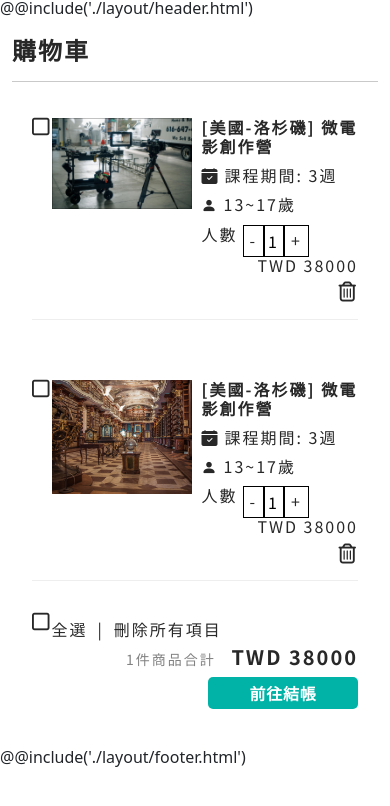
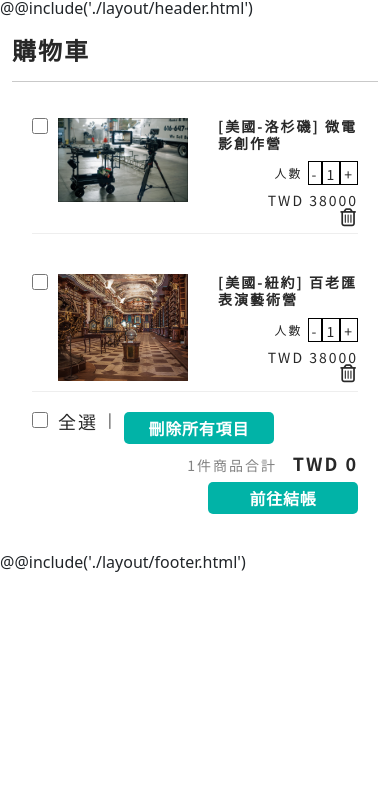
Before and after one commit to axekk121217/project_g2, a PHP site: page /cart.html in a window 390 px wide. Shown: the top 806 px of the page. Run offline with PHP 8.4, Linux system fonts and the light colour scheme; style sheets or scripts are compiled from the project's sources; some libraries are stand-ins or nearby versions.

Commit message:
add cart

```diff
--- a/package.json
+++ b/package.json
@@ -34,12 +34,12 @@
     "sass": "^1.44.0"
   },
   "dependencies": {
+    "@fortawesome/fontawesome-free": "^5.15.4",
     "aos": "^2.3.4",
     "bootstrap": "^5.1.3",
+    "bootstrap-icons": "^1.7.2",
     "jquery": "^3.6.0",
     "swiper": "^7.3.4",
-    "@fortawesome/fontawesome-free": "^5.15.4",
-    "bootstrap-icons": "^1.7.2",
     "vue": "^2.6.14"
   }
 }
--- a/src/cart.html
+++ b/src/cart.html
@@ -6,158 +6,91 @@
     <meta name="viewport" content="width=device-width, initial-scale=1.0">
     <title>購物車</title>
     <link rel="stylesheet" href="css/style.css">
+    <script src="js/vue.js"></script>
+    <script src="js/vue.min.js"></script>
     <script src="https://kit.fontawesome.com/8c41348ce8.js" crossorigin="anonymous"></script>
+    <script src="https://cdn.jsdelivr.net/npm/bootstrap@5.1.1/dist/js/bootstrap.bundle.min.js" integrity="sha384-/bQdsTh/da6pkI1MST/rWKFNjaCP5gBSY4sEBT38Q/9RBh9AH40zEOg7Hlq2THRZ" crossorigin="anonymous"></script>
 </head>
 <body>
     @@include('./layout/header.html')
 
-    <section class="cart_container">
+    <section class="cart_container" id="cart">
         <div class="container">
             <div class="cart_head">
                 <h1 class="cart_headTitle">購物車</h1>
                 <hr>
             </div>
-            <div class="cart_board">
-                <div class="cart_item cart_item-lg">
+            <div class="cart_board" v-for="cart_product in cart_products">
+                <div class="cart_item cart_item_lg">
                     <div class="cart_checkBox">
-                        <i class="fa fa-lg fa-square-o"></i>
+                        <input type="checkbox"  name="" @click="singleCheck(cart_product.id)" :checked="selectedProducts.indexOf(cart_product.id)!=-1">
                     </div>
-                    <img src="./images/member/image1.png" alt="">
+                    <img :src="cart_product.image" alt="">
                     <div class="cart_detail">
                         <div class="row">
                             <div class="col-md-6">
                                 <div class="cart_productDetail">
-                                    <h3 class="cart_productDetailTitle">[美國-洛杉磯] 微電影創作營</h3>
+                                    <h3 class="cart_productDetailTitle">{{ cart_product.title }}</h3>
                                     <div class="cart_productOption">
-                                        <h3><i class="bi bi-calendar-check-fill"></i>課程期間: 3週</h3>
-                                        <h3><i class="bi bi-person-fill"></i>13~17歲</h3>
+                                        <h3><i class="bi bi-calendar-check-fill"></i>{{ cart_product.iconWeekWord }}</h3>
+                                        <h3><i class="bi bi-person-fill"></i>{{ cart_product.iconYearWord }}</h3>
                                     </div>
                                     <div class="cart_content">
-                                        我們將英語課程結合了影視課程，為喜愛美國文化及影視有興趣學生提供最佳的機會，深入了解好萊塢。配合好萊塢著名景點及名人居住區域介紹，讓喜愛美國明星的你，感受進一步的接觸。
+                                        <p class="cart_contentWord">{{ cart_product.content }}</p>
                                     </div>
                                 </div>
                             </div>
-                            <div class="col-md-2">
-                                <h3 class="cart_people">人數</h3>
+                            <div class="col-md-3" >
                                 <div class="cart_personItem">
-                                    <div class="cart_substract">-</div>
-                                    <input type="text" id="cart_text" value="1">
-                                    <div class="cart_add">+</div>
+                                    <h3 class="cart_people">人數</h3>
+                                    <div class="cart_substract" @click="reduce(cart_product)">-</div>
+                                    <p class="cart_text">{{ cart_product.count }}</p>
+                                    <div class="cart_add" @click="add(cart_product)">+</div>
                                 </div>
                             </div>
                             <div class="col-md-2">
-                                <div class="cart_price">TWD 38000</div>
+                                <div class="cart_price">TWD {{ cart_product.price * cart_product.count  }}</div>
                             </div>
-                            <div class="col-md-2">
-                                <div data-toggle="modal" data-target="#cart_confirm_modal" class="cart_btn btn-trash">
-                                    <i class="fa fa-lg fa-trash-o"></i>
+                            <div class="col-md-1">
+                                <div data-toggle="modal" data-target="#cart_confirm_modal" class="cart_btn btn-trash text-end">
+                                    <i class="fa fa-lg fa-trash-o"
+                                        @click="remove(cart_product.id)">
+                                    </i>
                                 </div>
                             </div>
                         </div>
                     </div>
-
-                    <!-- 手機板 -->
-                    <div class="cart_detailPhone">
-                        <div class="cart_productDetailPhone">
-                            <h3 class="cart_productDetailTitlePhone">[美國-洛杉磯] 微電影創作營</h3>
-                            <div class="cart_productOptionPhone">
-                                <h3><i class="bi bi-calendar-check-fill"></i>課程期間: 3週</h3>
-                                <h3><i class="bi bi-person-fill"></i>13~17歲</h3>
-                            </div>
-                        </div>
-
-                        <div class="cart_personItemPhone">
-                            <div class="cart_personAll">
-                                <h3 class="cart_peoplePhone">人數</h3>
-                                <div class="cart_substract">-</div>
-                                <input type="text"id="cart_text" value="1">
-                                <div class="cart_add">+</div>
-                            </div>
-                        </div>
-                        <div class="cart_pricePhone text-end">TWD 38000</div>
-                        <div data-toggle="modal" data-target="#cart_confirm_modal" class="cart_btnPhone btn-trash text-end">
-                            <i class="fa fa-lg fa-trash-o"></i>
-                        </div>
-                    </div>
                 </div>
             </div>
-
-            <div class="cart_board">
-                <div class="cart_item cart_item-lg">
+            <div class="cart_footer">
+                <div class="cart_boardAction">
                     <div class="cart_checkBox">
-                        <i class="fa fa-lg fa-square-o"></i>
-                    </div>
-                    <img src="./images/member/image2.png" alt="">
-                    <div class="cart_detail">
-                        <div class="row">
-                            <div class="col-md-6">
-                                <div class="cart_productDetail">
-                                    <h3 class="cart_productDetailTitle">[美國-紐約] 百老匯表演藝術營</h3>
-                                    <div class="cart_productOption">
-                                        <h3><i class="bi bi-calendar-check-fill"></i>課程期間: 3週</h3>
-                                        <h3><i class="bi bi-person-fill"></i>13~17歲</h3>
-                                    </div>
-                                    <div class="cart_content">
-                                        透過每週主題對百老匯探討，您將可以得到深入的解析與認知。了解表演技巧及如何成為一名出色的表演者，深入體驗劇場魅力。
-                                    </div>
+                        <input type="checkbox"  name="" @click="selectAll" v-model="checkAll" id="checkBoxAll">
+                        <label for="checkBoxAll" class="cart_CheckBoxTitle">全選</label>
+                        <span class="cart_gap">|</span>
+                        <button type="button" class="btn_sub" data-bs-toggle="modal" data-bs-target="#exampleModal">刪除所有項目</button>
+                        <div class="modal fade" id="exampleModal" tabindex="-1" aria-labelledby="exampleModalLabel" aria-hidden="true">
+                            <div class="modal-dialog modal-dialog-centered ">
+                                <div class="modal-content">
+                                    <div class="modal-header">
+                                    <h5 class="modal-title" id="exampleModalLabel">購物車</h5>
+                                    <button type="button" class="btn-close" data-bs-dismiss="modal" aria-label="Close"></button>
                                 </div>
-                            </div>
-                            <div class="col-md-2">
-                                <h3 class="cart_people">人數</h3>
-                                <div class="cart_personItem">
-                                    <div class="cart_substract">-</div>
-                                    <input type="text" id="cart_text" value="1">
-                                    <div class="cart_add">+</div>
+                                <div class="modal-body">
+                                    <p>確定要刪除所有行程</p>
                                 </div>
-                            </div>
-                            <div class="col-md-2">
-                                <div class="cart_price ">TWD 38000</div>
-                            </div>
-                            <div class="col-md-2">
-                                <div data-toggle="modal" data-target="#cart_confirm_modal" class="cart_btn btn-trash">
-                                    <i class="fa fa-lg fa-trash-o"></i>
+                                <div class="modal-footer">
+                                    <button type="button" class="btn_sub" data-bs-dismiss="modal">取消</button>
+                                    <button type="button" class="btn_sub" data-bs-dismiss="modal" @click="removeAll">確認</button>
                                 </div>
                             </div>
                         </div>
                     </div>
-
-                    <!-- 手機板 -->
-                    <div class="cart_detailPhone">
-                        <div class="cart_productDetailPhone">
-                            <h3 class="cart_productDetailTitlePhone">[美國-洛杉磯] 微電影創作營</h3>
-                            <div class="cart_productOptionPhone">
-                                <h3><i class="bi bi-calendar-check-fill"></i>課程期間: 3週</h3>
-                                <h3><i class="bi bi-person-fill"></i>13~17歲</h3>
-                            </div>
-                        </div>
-                        <div class="cart_personItemPhone">
-                            <div class="cart_personAll">
-                                <h3 class="cart_peoplePhone">人數</h3>
-                                <div class="cart_substract">-</div>
-                                <input type="text" id="cart_text" value="1">
-                                <div class="cart_add">+</div>
-                            </div>
-                        </div>
-                        <div class="cart_pricePhone text-end">TWD 38000</div>
-                        <div data-toggle="modal" data-target="#cart_confirm_modal" class="cart_btnPhone btn-trash text-end">
-                            <i class="fa fa-lg fa-trash-o"></i>
-                        </div>
-                    </div>
-                </div>
-            </div>
-
-            <div class="cart_footer">
-                <div class="cart_boardAction">
-                    <div class="cart_checkBox">
-                        <i class="fa fa-lg fa-square-o"></i>
-                        <span class="cart_CheckBoxTitle">全選</span>
-                        <span class="cart_gap">|</span>
-                        <span class="cart_delectAll">刪除所有項目</span>
                     </div>
                     <div class="cart_boardBtnAll text-end">
                         <div class="cart_total">
                             <span class="cart_priceTitle">1件商品合計</span>
-                            <span class="cart_totalPrice">TWD 38000</span>
+                            <span class="cart_totalPrice">TWD {{ total }}</span>
                         </div>
                         <a href="process.html"><button class="btn_sub">前往結帳</button></a>
                     </div>
@@ -167,22 +100,7 @@
     </section>
 
     @@include('./layout/footer.html')
-
     <script>
-        // 打勾
-        const checkbox = document.querySelectorAll('i.fa-square-o');
-        for(let i = 0; i < checkbox.length; i++) {
-            checkbox[i].addEventListener('click', function(){
-                if(checkbox[i].classList.contains('fa-square-o')) {
-                    checkbox[i].classList.remove('fa-square-o');
-                    checkbox[i].classList.add('fa-check-square-o');
-                } else {
-                    checkbox[i].classList.remove('fa-check-square-o');
-                    checkbox[i].classList.add('fa-square-o');
-                }
-            });
-        }
-
         // 設定當前頁面 css：桌機版 header
         let page = document.getElementsByClassName("header_pg");
         for(let i = 0; i < (page.length); i++){
@@ -197,6 +115,84 @@
                 ham_page[i].removeAttribute('id');
             }
         }
+
+
+        // Vue 購物車功能
+        new Vue({
+            el: '#cart',
+            data: {
+                checkAll: false,
+                selectedProducts: [],
+                cart_products: [
+                    {
+                        id: 1,
+                        image: './images/member/image1.png',
+                        title: '[美國-洛杉磯] 微電影創作營',
+                        iconWeekWord: '課程期間: 3週',
+                        iconYearWord: '13~17歲',
+                        content: '我們將英語課程結合了影視課程，為喜愛美國文化及影視有興趣學生提供最佳的機會，深入了解好萊塢。配合好萊塢著名景點及名人居住區域介紹，讓喜愛美國明星的你，感受進一步的接觸。',
+                        price: 38000,
+                        count: 1
+                    },
+                    {
+                        id: 2,
+                        image: './images/member/image2.png',
+                        title: '[美國-紐約] 百老匯表演藝術營',
+                        iconWeekWord: '課程期間: 3週',
+                        iconYearWord: '13~17歲',
+                        content: '透過每週主題對百老匯探討，您將可以得到深入的解析與認知。了解表演技巧及如何成為一名出色的表演者，深入體驗劇場魅力。',
+                        price: 38000,
+                        count: 1
+                    }
+                ]
+            },
+            computed: {
+                total() {
+                    let total = 0;
+                    this.cart_products.forEach((v, k) => {
+                        if (this.selectedProducts.indexOf(v.id) != -1)
+							total += v.count * v.price;
+                    });
+                    return total;
+            }
+            },
+            methods: {
+                add(cart_product) {
+                    cart_product.count += 1;
+                },
+                reduce(cart_product) {
+                    if(cart_product.count > 1) {
+                        cart_product.count -= 1;
+                    }
+                },
+                remove(cart_productIDToRemove) {
+                    this.cart_products = this.cart_products.filter((cart_product)=>{
+                        return  cart_product.id !== cart_productIDToRemove;
+                    });
+                },
+                selectAll() {
+                    if(!event.currentTarget.checked) {
+                        this.selectedProducts = [];
+                    } else {
+                        this.cart_products.forEach((value, key) => {
+							this.selectedProducts.push(value.id);
+						});
+                    }
+                },
+                singleCheck(id) {
+                    let selectIndex = this.selectedProducts.indexOf(id);
+					// 不存在就加入，用Index來splice，而不是id
+					(selectIndex == -1) ? this.selectedProducts.push(id) : this.selectedProducts.splice(selectIndex, 1);
+					// 判斷是否全部勾選
+					this.checkAll = this.cart_products.length == this.selectedProducts.length;
+                },
+                removeAll() {
+                    this.cart_products = this.cart_products.filter((cart_product)=>{
+                        return  cart_product.id === 0;
+                    });
+                }
+            },
+        })
     </script>
 </body>
 </html>
--- a/src/js/js.js
+++ b/src/js/js.js
@@ -2,7 +2,8 @@
 new Vue({
   el: '#app',
   data: {
-    image: ''
+    image: '',
+    count: 1
   },
   methods: {
     onFileChange(e) {
--- a/src/sass/page/_cart.scss
+++ b/src/sass/page/_cart.scss
@@ -8,6 +8,13 @@
 
     .cart_board {
         padding: 20px;
+
+        .cart_checkBox {
+            input {
+                width: 16px;
+                height: 16px;
+            }
+        }
     }
 
     .cart_head {
@@ -23,10 +30,17 @@
         justify-content: space-around;
         align-items: flex-start;
         border-bottom: solid 1px #eee;
+        padding-bottom: 10px;
     }
 
     .fa-square-o {
         cursor: pointer;
+    }
+
+    @media (max-width: 767.98px) {
+        i.fa-square-o {
+            font-size: 18px;
+        }
     }
 
     .fa-check-square-o {
@@ -44,8 +58,14 @@
     }
     @media (max-width: 576.98px) {
         img {
-            padding-left: 0;
+            padding-left: 10px;
             padding-right: 10px;
+        }
+    }
+
+    @media (max-width: 350px) {
+        img {
+            width: 80px;
         }
     }
 
@@ -54,6 +74,11 @@
 
         h3.cart_productDetailTitle {
             font-weight: bold;
+        }
+        @media (max-width: 991.98px) {
+            h3.cart_productDetailTitle {
+                font-size: 14px;
+            }
         }
     }
 
@@ -79,16 +104,37 @@
             padding: 6px;
             cursor: pointer;
         }
-        #cart_text {
-            width: 20px;
-            padding: 3px;
-            border: solid 1px black;
-        }
 
         .cart_substract {
             border: solid 1px black;
             padding: 6px;
             cursor: pointer;
+        }
+        p.cart_text {
+            border: solid 1px black;
+            padding: 6px;
+        }
+        @media (max-width: 991.98px) {
+            .cart_substract, p.cart_text, .cart_add {
+                padding: 3px;
+                padding-top: 5px;
+                // padding-left: 3px;
+                // padding-right: 3px;
+            }
+        }
+    }
+    @media (max-width: 776.98px) {
+        .cart_personItem {
+            justify-content: flex-end;
+        }
+    }
+
+    @media (max-width: 400px) {
+        .cart_personItem {
+            margin-top: 10px;
+        }
+        .cart_substract, p.cart_text, .cart_add {
+            font-size: 14px;
         }
     }
 
@@ -104,100 +150,49 @@
         }
     }
 
+    @media (max-width: 400px) {
+        .cart_productOption {
+            display: none;
+        }
+    }
+
     .fa-trash-o {
         cursor: pointer;
     }
 
+}
 
+.cart_people {
+    margin-right: 5px;
+    margin-top: 5px;
+}
 
-    @media (max-width: 769.98px) {
-        .cart_detail {
-            display: none;
-        }
+@media (max-width: 400px) {
+    .cart_people {
+        font-size: 12px;
     }
 }
 
-.cart_people {
-    margin-bottom: 10px;
-    margin-left: 13px;
+@media (max-width: 776.98px) {
+    .cart_price {
+        text-align: end;
+        margin-top: 8px;
+    }
+    i.fa-trash-o {
+        text-align: end;
+        margin-top: 8px;
+    }
 }
 
-.cart_productDetailPhone {
-    display: none;
+@media (max-width: 400px) {
+    .cart_price {
+        font-size: 14px;
+    }
+    i.fa-trash-o {
+        font-size: 18px;
+    }
 }
 
-.cart_personItemPhone {
-    display: none;
-}
-
-.cart_pricePhone {
-    display: none;
-}
-
-.cart_btnPhone {
-    display: none;
-}
-
-.cart_peoplePhone {
-    display: none;
-}
-
-@media (max-width:769.98px) {
-    .cart_productDetailPhone {
-        display: block;
-
-        .cart_productDetailTitlePhone {
-            font-weight: bold;
-            margin-bottom: 10px;
-        }
-        .cart_productOptionPhone {
-            margin-bottom: 10px;
-            h3 {
-                margin-bottom: 10px;
-            }
-        }
-    }
-
-    .cart_peoplePhone {
-        display: block;
-        margin-bottom: 5px;
-        margin-right: 5px;
-    }
-
-    .cart_personItemPhone {
-        display: flex;
-        justify-content: space-between;
-        align-items: center;
-
-        .cart_personAll {
-            display: flex;
-        }
-        .cart_substract {
-            border: solid 1px black;
-            padding: 6px;
-            cursor: pointer;
-        }
-        #cart_text {
-            width: 20px;
-            padding: 3px;
-            border: solid 1px black;
-        }
-        .cart_add {
-            border: solid 1px black;
-            padding: 6px;
-            cursor: pointer;
-        }
-    }
-
-    .cart_pricePhone {
-        display: block;
-    }
-
-    .cart_btnPhone {
-        display: block;
-        margin-top: 10px;
-    }
-}
 
 .cart_footer {
     padding: 0 20px;
@@ -205,10 +200,16 @@
     .cart_checkBox {
         display: flex;
 
+        input {
+            width: 16px;
+            height: 16px;
+            margin-right: 10px;
+        }
 
         .cart_CheckBoxTitle {
             margin-right: 10px;
             cursor: pointer;
+            font-size: 18px;
         }
 
         .cart_gap {
@@ -230,9 +231,25 @@
         }
 
         .cart_totalPrice {
-            font-size: $fontSize_Nav;
+            font-size: $fontSize_Sub;
             font-weight: bold;
         }
     }
 
+    @media (max-width: 767.98px) {
+        span.cart_CheckBoxTitle, span.cart_gap, span.cart_delectAll {
+            font-size: 14px;
+
+        }
+        span.cart_CheckBoxTitle {
+            margin-left: 8px;
+        }
+        i.fa-square-o {
+            font-size: 16px;
+        }
+    }
 }
+
+#bodyBackgroundColor {
+    background-color: black;
+}
```
Also changed, not shown: src/php/cartcheck.php (added).
